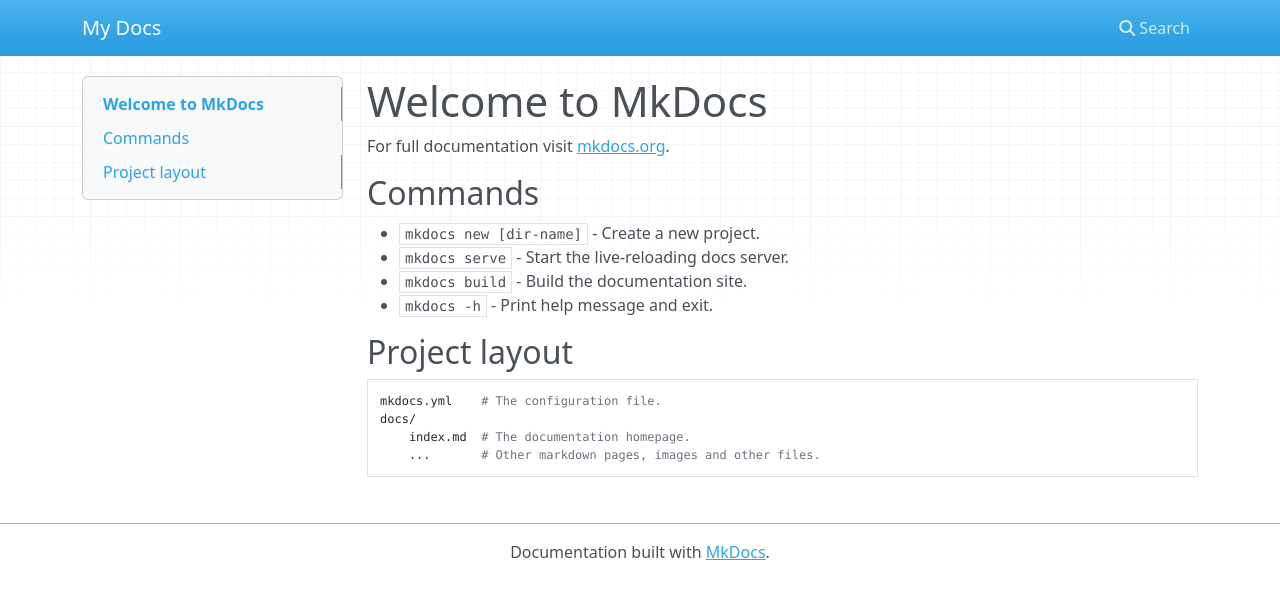
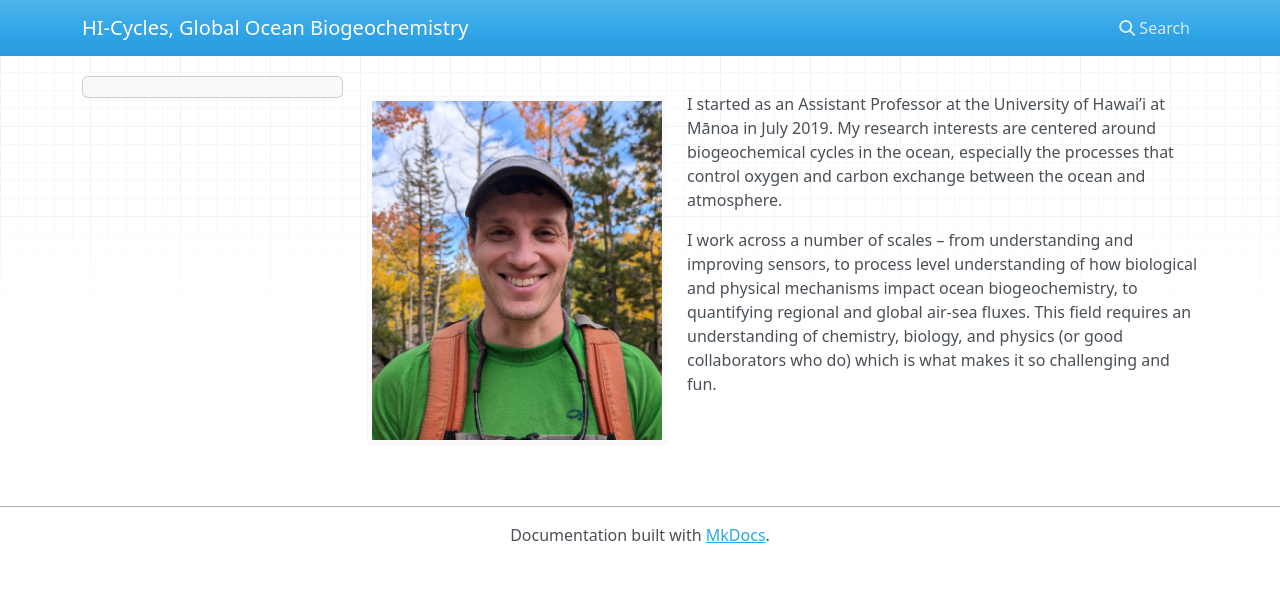
Before and after one commit to Hi-Cycles/hi-cycles-public-website, an MkDocs documentation site: the page built from docs/index.md, in a window 1280 px wide. Shown: the top 599 px of the page. Built offline with MkDocs 1.6.1, drawn with Linux system fonts in a browser that asks for light colours; nearby versions of some CDN libraries.

Commit message:
starting to add content

```diff
--- a/docs/index.md
+++ b/docs/index.md
@@ -1,17 +1,8 @@
-# Welcome to MkDocs
+<img src="../assets/images/Bushinsky_Seth.jpg" alt="Alt text" style="width: 300px; float: left; margin-right: 20px;">
 
-For full documentation visit [mkdocs.org](https://www.mkdocs.org).
+I started as an Assistant Professor at the University of Hawai’i at Mānoa in July 2019. My research interests are centered around biogeochemical cycles in the ocean, especially the processes that control oxygen and carbon exchange between the ocean and atmosphere.
 
-## Commands
+I work across a number of scales – from understanding and improving sensors, to process level understanding of how biological and physical mechanisms impact ocean biogeochemistry, to quantifying regional and global air-sea fluxes. This field requires an understanding of chemistry, biology, and physics (or good collaborators who do) which is what makes it so challenging and fun.
 
-* `mkdocs new [dir-name]` - Create a new project.
-* `mkdocs serve` - Start the live-reloading docs server.
-* `mkdocs build` - Build the documentation site.
-* `mkdocs -h` - Print help message and exit.
-
-## Project layout
-
-    mkdocs.yml    # The configuration file.
-    docs/
-        index.md  # The documentation homepage.
-        ...       # Other markdown pages, images and other files.
+<!-- ![Image title](https:///https://hi-cycles.org/assets/images/Bushinsky_Seth.jpg){ align=left }
+![Alt text](../assets/images/Bushinsky_Seth.jpg) -->
--- a/mkdocs.yml
+++ b/mkdocs.yml
@@ -1,2 +1,7 @@
 site_url: https://hi-cycles.org/
-site_name: My Docs
+site_name: HI-Cycles, Global Ocean Biogeochemistry
+
+markdown_extensions:
+  - attr_list
+  - md_in_html
+  - pymdownx.blocks.caption
```
Also changed, not shown: docs/assets/images/Bushinsky_Seth.jpg (added), site/404.html, site/assets/images/Bushinsky_Seth.jpg (added), site/index.html, site/search/search_index.json.
